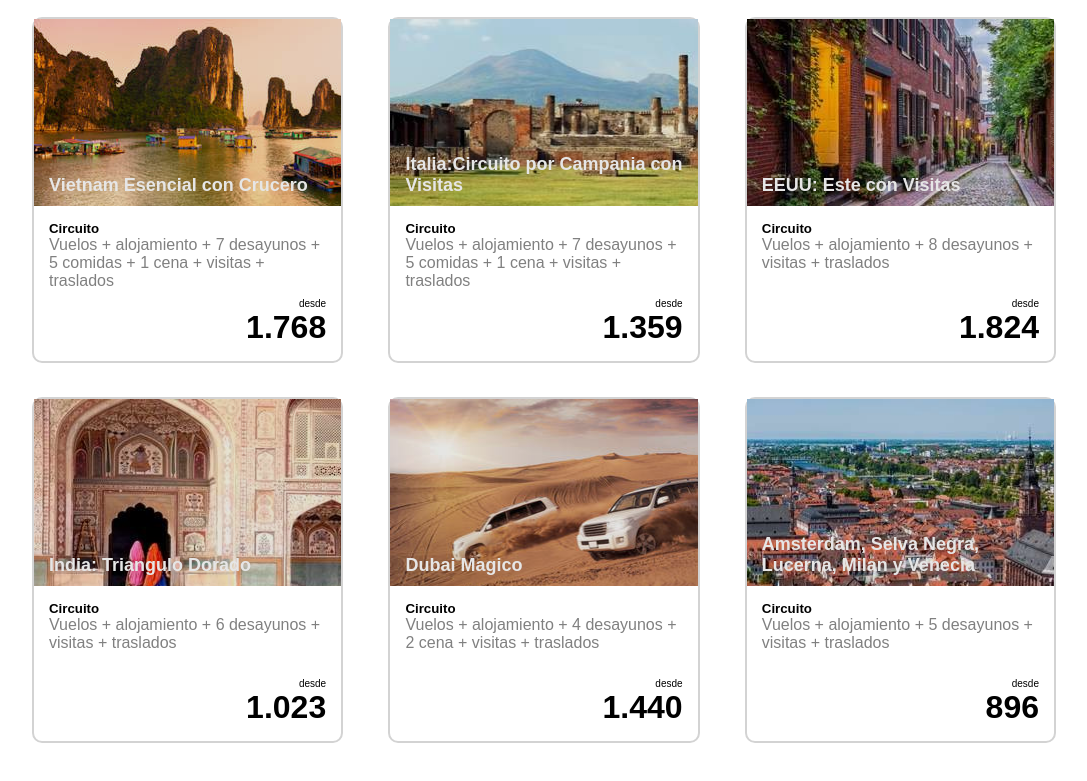
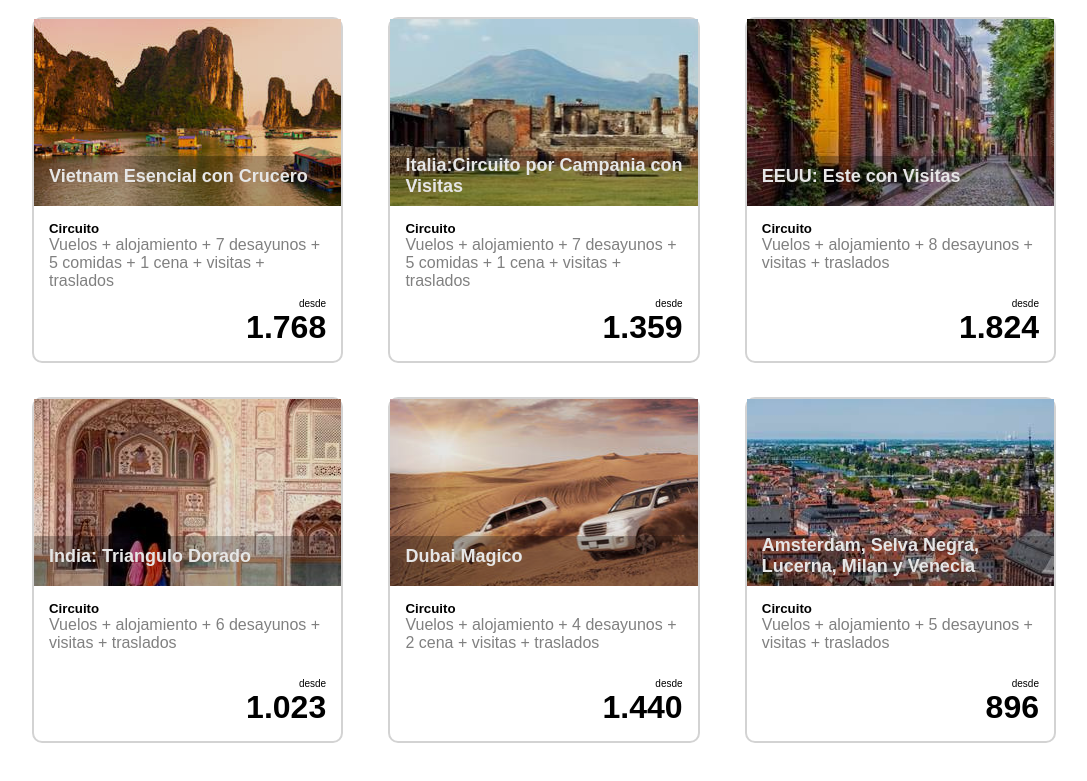
Before and after one commit to Mifraped/Maquetacion, a plain HTML site: page agenciaDeViajes/agencia.html in a window 1280 px wide. Shown: the part 403-1184 px from the top of the page, without its empty margins (96-1183 px from the left). Drawn offline with Linux system fonts and the light colour scheme.

Commit message:
sombreado targetas

```diff
--- a/agenciaDeViajes/agencia.css
+++ b/agenciaDeViajes/agencia.css
@@ -141,11 +141,18 @@ div.descripcion{
                 background-image: url("./imagenes/Amsterdam.jpg");
                 background-repeat: no-repeat;
             }
+            .sombreado{
+                display: flex;
+                align-items: center;
+                background-color: rgba(0, 0, 0, 0.259);
+                height: 50px;
+            }
                 p.fotoTargeta{
                     color: #fff;
                     font-size: 18px;
                     font-weight: 600;
                     padding-left: 15px;
+                    padding-right: 15px;
                     padding-bottom: 10px;
                 }
             div.textoTargeta{
--- a/agenciaDeViajes/agencia.html
+++ b/agenciaDeViajes/agencia.html
@@ -43,7 +43,9 @@
         <div class="targetasCont">
             <a href="" class="targeta">
                 <div class="fotoTargeta" id="fotoTargeta1">
+                    <div class="sombreado">
                         <p class="fotoTargeta">Vietnam Esencial con Crucero</p>
+                    </div>
                 </div>
                 <div class="textoTargeta">
                     <div class="descripcionTargeta">
@@ -60,7 +62,9 @@
             </a>
             <a href="" class="targeta">
                 <div class="fotoTargeta" id="fotoTargeta2">
+                    <div class="sombreado">
                         <p class="fotoTargeta">Italia:Circuito por Campania con Visitas</p>
+                    </div>
                 </div>
                 <div class="textoTargeta">
                     <div class="descripcionTargeta">
@@ -77,7 +81,9 @@
             </a>
             <a href="" class="targeta">
                 <div class="fotoTargeta" id="fotoTargeta3">
+                    <div class="sombreado">
                         <p class="fotoTargeta">EEUU: Este con Visitas</p>
+                    </div>
                 </div>
                 <div class="textoTargeta">
                     <div class="descripcionTargeta">
@@ -94,7 +100,9 @@
             </a>
             <a href="" class="targeta">
                 <div class="fotoTargeta" id="fotoTargeta4">
+                    <div class="sombreado">
                         <p class="fotoTargeta">India: Triangulo Dorado</p>
+                    </div>
                 </div>
                 <div class="textoTargeta">
                     <div class="descripcionTargeta">
@@ -111,7 +119,9 @@
             </a>
             <a href="" class="targeta">
                 <div class="fotoTargeta" id="fotoTargeta5">
+                    <div class="sombreado">
                         <p class="fotoTargeta">Dubai Magico</p>
+                    </div>
                 </div>
                 <div class="textoTargeta">
                     <div class="descripcionTargeta">
@@ -128,7 +138,9 @@
             </a>
             <a href="" class="targeta">
                 <div class="fotoTargeta" id="fotoTargeta6">
+                    <div class="sombreado">
                         <p class="fotoTargeta">Amsterdam, Selva Negra, Lucerna, Milan y Venecia</p>
+                    </div>
                 </div>
                 <div class="textoTargeta">
                     <div class="descripcionTargeta">
```
Lines whose indentation alone changed are shown as unchanged.
